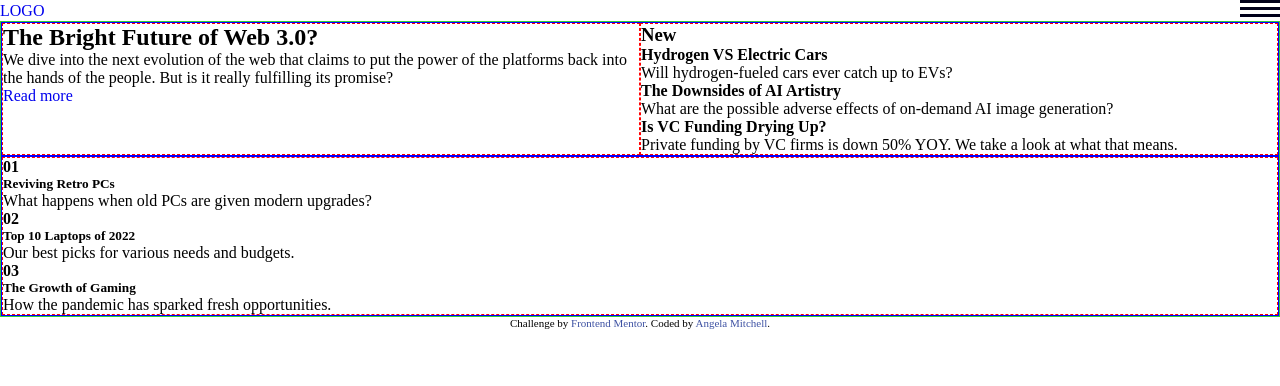
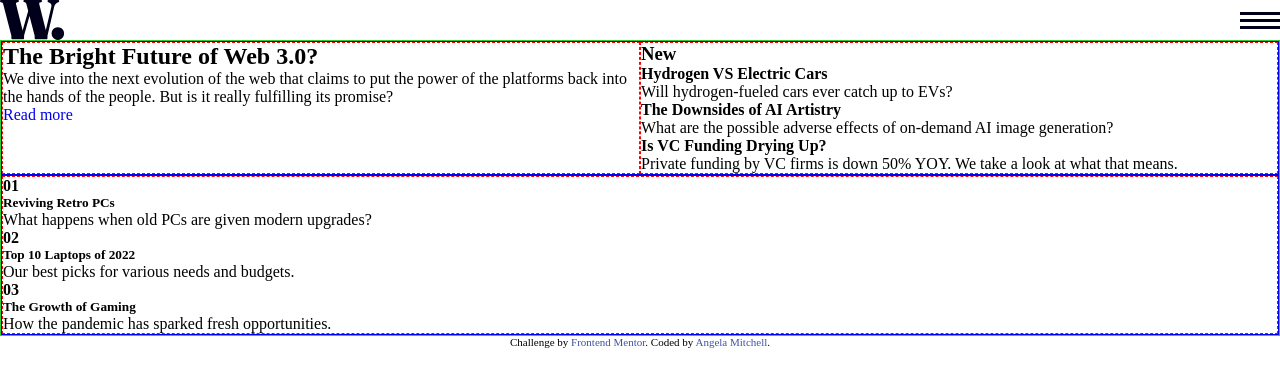
Before and after one commit to amitchell05/news-homepage, a React app: page / in a window 1280 px wide. Shown: the top 386 px of the page. Built offline with nearby package versions, Linux system fonts and the light colour scheme.

Commit message:
complete grid layout

```diff
--- a/src/App.css
+++ b/src/App.css
@@ -8,28 +8,14 @@ a:link {
     text-decoration: none;
 }
 
-/* IDEA 1*/
-/* main {
+.grid {
     display: grid;
-    grid-template-columns: repeat(2, 1fr);
-    grid-template-rows: repeat(2, 1fr);
-} */
-
-/* IDEA 2*/
-.test-grid-1 {
-    display: grid;
-    /* grid-template-columns: repeat(1, 1fr); */
 }
 
 @media (min-width: 47.938rem) {
-    .test-grid-1 {
-        display: grid;
+    .grid--main-news {
         grid-template-columns: repeat(2, 1fr);
     }
-}
-
-.test-grid-2 {
-    display: grid;
 }
 
 /* Resource: https://a11y-guidelines.orange.com/en/web/components-examples/accessible-hiding/ */
--- a/src/App.js
+++ b/src/App.js
@@ -11,21 +11,13 @@ const App = () => {
     return (
         <>
             <Header></Header>
-            {/* IDEA 1: 2-column grid for all; expand last row to span both columns */}
-            {/* <main style={{ border: '1px solid limegreen' }}>
-                <MainNewsCard></MainNewsCard>
-                <RecentNewsCard></RecentNewsCard>
-                <TopNewsCard></TopNewsCard>
-            </main> */}
-
-            {/* IDEA 2: Set one 2-column grid sibling news cards; set one single column grid for bottom news card */}
             <main style={{ border: '1px solid limegreen' }}>
-                <section style={{ border: '1px solid blue' }} class="test-grid-1">
+                <section style={{ border: '1px solid blue' }} class="grid grid--main-news">
                     <h2 className="visually-hidden">Main and Recent News</h2>
                     <MainNewsCard></MainNewsCard>
                     <RecentNewsCard></RecentNewsCard>
                 </section>
-                <section style={{ border: '1px solid blue' }} class="test-grid-2">
+                <section style={{ border: '1px solid blue' }} class="grid">
                     <h2 className="visually-hidden">Top News</h2>
                     <TopNewsCard></TopNewsCard>
                 </section>
--- a/src/components/Header.css
+++ b/src/components/Header.css
@@ -1,19 +1,20 @@
-/*
-nav a {
-    display: inline-flex;
-} */
-
 nav {
     display: flex;
     justify-content: space-between;
     align-items: center;
 }
 
-ul {
+/* ul {
     list-style-type: none;
 }
 
 li {
     display: inline-block;
-    /* padding: 10px;  */
+} */
+
+.header-logo,
+.header-logo a,
+.header-menu,
+.header-menu img {
+    display: inline-flex;
 }
--- a/src/components/Header.js
+++ b/src/components/Header.js
@@ -12,7 +12,7 @@ const Header = () => {
     const listItems = navLinks.map((link) => {
         return (
             <li key={link.toLowerCase()}>
-                <a href="#">{link}</a>
+                <a href="#" target="_self">{link}</a>
             </li>
         )
     });
@@ -20,16 +20,13 @@ const Header = () => {
     return (
         <header>
             <nav>
-                {/* <a href="#">
-                    <img src={ logo } />
-                </a> */}
-                <div>
-                    <a href="#">
-                        LOGO
+                <div class="header-logo">
+                    <a href="#" target="_self">
+                        <img src={ logo } alt="logo" />
                     </a>
                 </div>
-                <div>
-                    <img src={ menu } />
+                <div class="header-menu">
+                    <img src={ menu } alt="menu" />
                 </div>
                 {/* <ul>
                     { listItems }
--- a/src/components/MainNewsCard.js
+++ b/src/components/MainNewsCard.js
@@ -12,7 +12,7 @@ const MainNewsCard = () => {
         <article style={{ border: '1px dashed red' }}>
             <h2>{ mainNewsPost.title }</h2>
             <p>{ mainNewsPost.description }</p>
-            <a href="#" role="button">{ mainNewsPost.ctaText }</a>
+            <a href="#" role="button" target="_self">{ mainNewsPost.ctaText }</a>
         </article>
     )
 }
```
